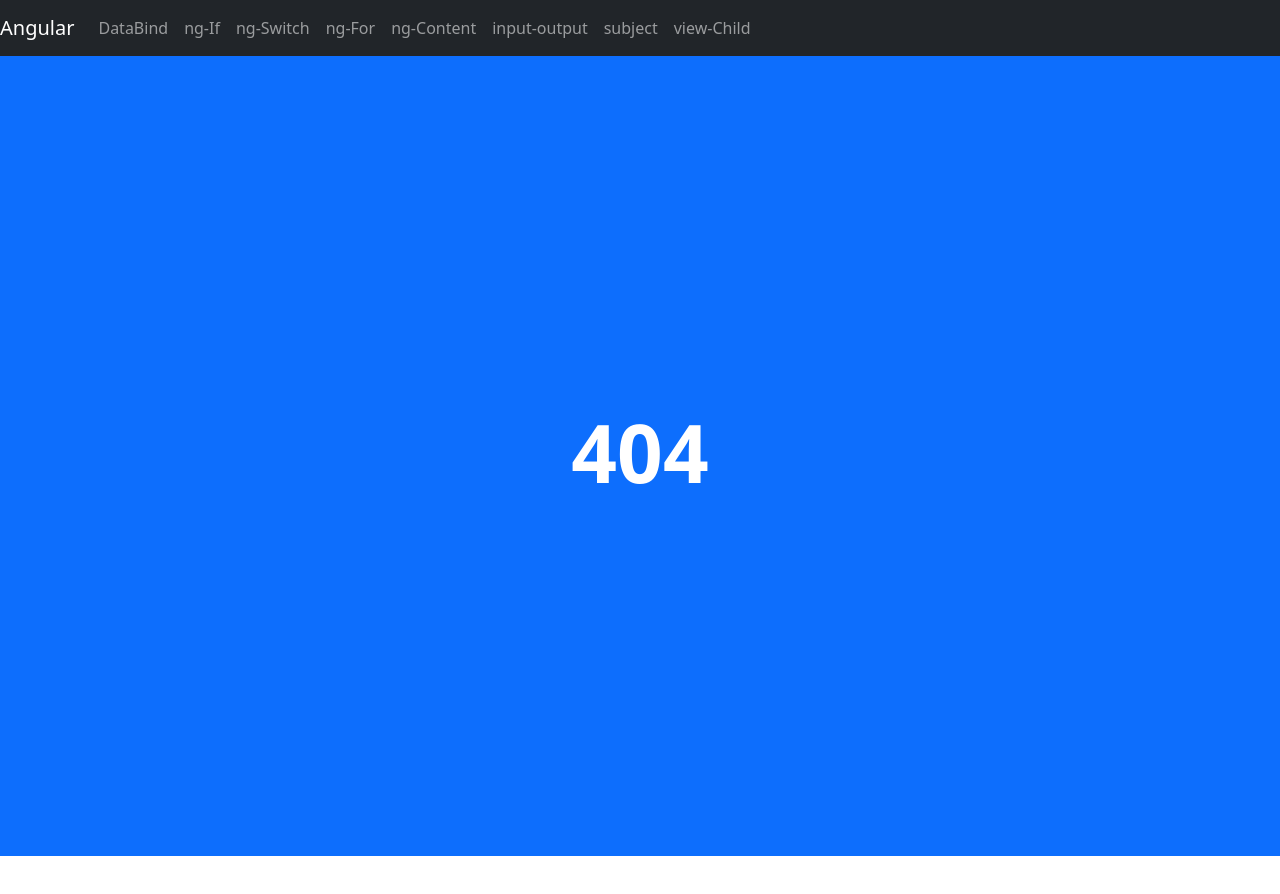
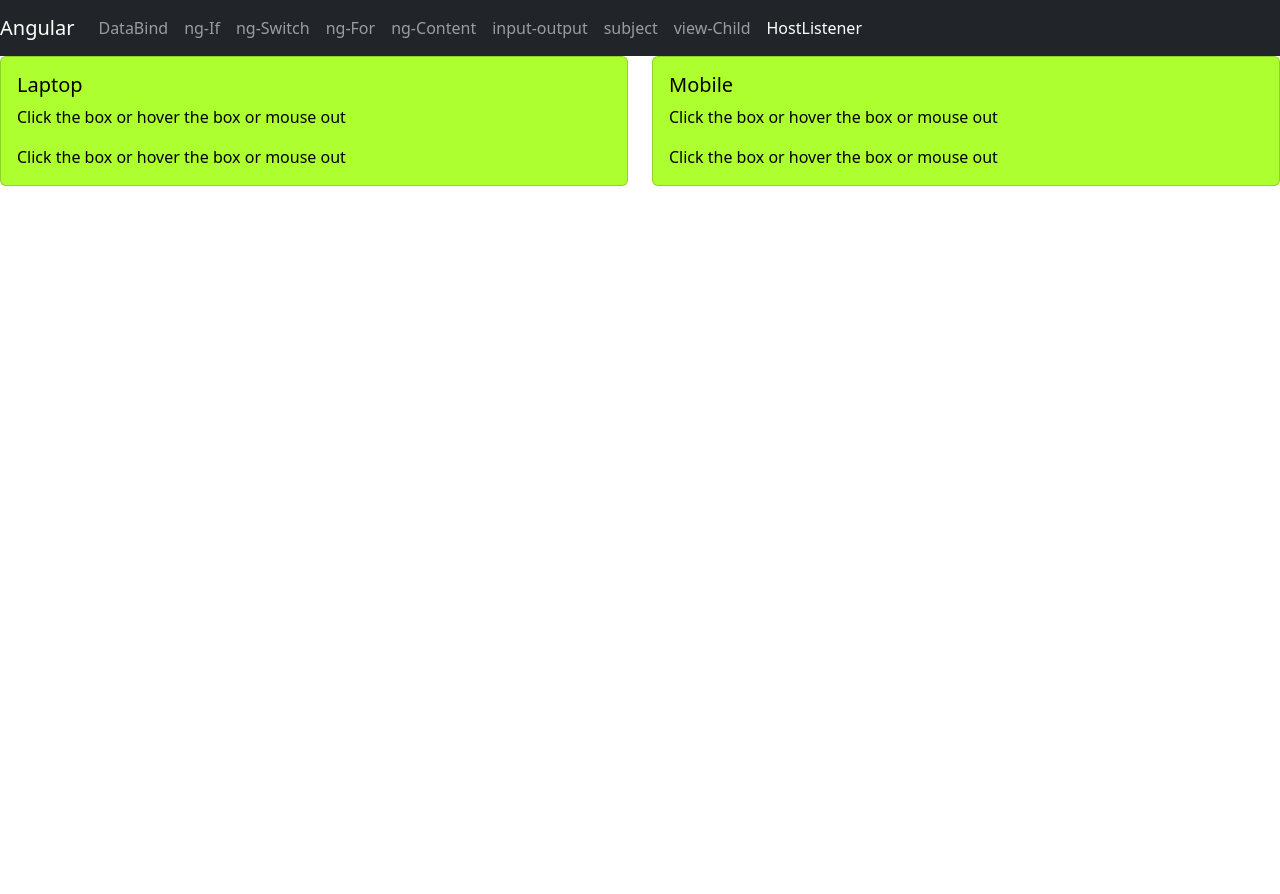
Before and after one commit to dipakchatterjee957/angularProject, an Angular app: page /hostListener in a window 1280 px wide. Before the commit this address had no page. Shown: the top 894 px of the page. Before the commit the page ends 856 px from the top, so only its background shows below. Built offline with nearby package versions, Linux system fonts and the light colour scheme.

Commit message:
hostlistener

```diff
--- a/src/app/app-routing.module.ts
+++ b/src/app/app-routing.module.ts
@@ -10,6 +10,7 @@ import { NgContentComponent } from './content/ng-content/ng-content.component';
 import { ParentComponent } from './inputOutput/parent/parent.component';
 import { SubjectComponent } from './subject/subject.component';
 import { ViewchildComponent } from './viewchild/viewchild.component';
+import { HostlistenerComponent } from './hostlistener/hostlistener.component';
 
 const routes: Routes = [
   { path: '', redirectTo: 'login', pathMatch: 'full' },
@@ -22,6 +23,7 @@ const routes: Routes = [
   { path: 'inputOutput', component: ParentComponent },
   { path: 'subject', component: SubjectComponent },
   { path: 'viewChild', component: ViewchildComponent },
+  { path: 'hostListener', component: HostlistenerComponent },
   { path: '**', component: PagenotfoundComponent }
 ];
 
--- a/src/app/app.module.ts
+++ b/src/app/app.module.ts
@@ -23,6 +23,8 @@ import { UtilityService } from './appService/utility.service';
 import { ViewchildComponent } from './viewchild/viewchild.component';
 import { Comp3Component } from './component/comp3/comp3.component';
 import { TestdirectiveDirective } from './appDirective/testdirective.directive';
+import { HostlistenerComponent } from './hostlistener/hostlistener.component';
+import { HostlistenerDirective } from './appDirective/hostlistener.directive';
 // import { Comp3Component } from './viewchild/comp3/comp3.component';
 
 @NgModule({
@@ -46,6 +48,8 @@ import { TestdirectiveDirective } from './appDirective/testdirective.directive';
     ViewchildComponent,
     Comp3Component,
     TestdirectiveDirective,
+    HostlistenerComponent,
+    HostlistenerDirective,
   ],
   imports: [
     BrowserModule,
--- /dev/null
+++ b/src/app/appDirective/hostlistener.directive.ts
@@ -0,0 +1,33 @@
+import { Directive, ElementRef, HostBinding, HostListener, Renderer2 } from '@angular/core';
+
+@Directive({
+  selector: '[appHostlistener]'
+})
+export class HostlistenerDirective {
+
+  //Insted of using renderer we can use HostBinding when we use HostListener
+  constructor(private el: ElementRef, private renderer: Renderer2) {
+    // this.renderer.setStyle(this.el.nativeElement, 'background', 'greenyellow')
+  }
+
+  @HostBinding('style.background') bgColor: string = 'greenyellow';
+  @HostBinding('style.color') textColor: string = 'black';
+
+  @HostBinding('class.boxColor') className: boolean = false;
+
+  @HostListener('mouseover') myMouseover(){
+    // this.renderer.setStyle(this.el.nativeElement, 'background', 'gray');
+    this.bgColor = 'gray';
+    this.textColor = 'white'
+  }
+
+  @HostListener('mouseout') myMouseout(){
+    // this.renderer.setStyle(this.el.nativeElement, 'background', 'greenyellow');
+    this.bgColor = 'greenyellow';
+    this.textColor = 'black'
+  }
+
+  @HostListener('click') myClick(){
+    this.className = !this.className;
+  }
+}
--- a/src/app/component/comp3/comp3.component.html
+++ b/src/app/component/comp3/comp3.component.html
@@ -3,9 +3,13 @@
     <div class="card-body">
         <h5 class="card-title">{{productName}}</h5>
         <p class="card-text">Lorem ipsum dolor sit amet consectetur adipisicing elit. Fugit, quae?</p>
-        <button class="btn btn-success" (click)="alertProductname()">Alert product name</button>
+        <button class="btn btn-success" (click)="alertProductname()">Alert product name</button> &nbsp;
+        <button class="btn btn-success" (click)="addContentChild()">Add message ng-content</button>
         <br> <br>
-        <ng-content></ng-content>
+        <div style="border: 1px solid black;">
+            This is ng-content comming from parent
+            <ng-content></ng-content>
+        </div>
 
         <p>Name is <strong> {{text}}</strong></p>
     </div>
--- a/src/app/component/comp3/comp3.component.ts
+++ b/src/app/component/comp3/comp3.component.ts
@@ -27,6 +27,9 @@ export class Comp3Component implements AfterViewInit, AfterContentInit {
 
   alertProductname() {
     alert(this.productName);
+  }
+
+  addContentChild(){
     let text = this.renderer.createText('What is your name?');
     this.renderer.appendChild(this.childParagraph.nativeElement, text)
   }
--- /dev/null
+++ b/src/app/hostlistener/hostlistener.component.css
@@ -0,0 +1,3 @@
+.boxColor{
+    font-size: x-large;
+}
--- /dev/null
+++ b/src/app/hostlistener/hostlistener.component.html
@@ -0,0 +1,27 @@
+
+
+    <div class="row">
+
+        <div class="col-md-6">
+            <div class="card" appHostlistener>
+                <div class="card-body">
+                    <h5 class="card-title">Laptop</h5>
+                    <p class="card-text">Click the box or hover the box or mouse out</p>
+                    <p class="card-text">Click the box or hover the box or mouse out</p>
+                </div>
+            </div>
+        </div>
+
+        <div class="col-md-6">
+            <div class="card" appHostlistener>
+                <div class="card-body">
+                    <h5 class="card-title">Mobile</h5>
+                    <p class="card-text">Click the box or hover the box or mouse out</p>
+                    <p class="card-text">Click the box or hover the box or mouse out</p>
+                </div>
+            </div>
+        </div>
+
+    </div>
+<br><br><br><br><br><br><br><br><br><br><br><br><br><br><br><br><br><br><br><br><br><br><br><br><br>
+<br><br><br><br><br><br><br><br><br><br><br><br><br><br><br><br><br><br>
--- /dev/null
+++ b/src/app/hostlistener/hostlistener.component.ts
@@ -0,0 +1,18 @@
+import { Component, HostListener } from '@angular/core';
+
+@Component({
+  selector: 'app-hostlistener',
+  templateUrl: './hostlistener.component.html',
+  styleUrls: ['./hostlistener.component.css']
+})
+export class HostlistenerComponent {
+
+  // @HostListener('click') myClick(){
+  //   alert('hostlistener')
+  // }
+
+  // Using HostListener the scroll event is only working on this page.
+  @HostListener('window:scroll',['$event']) myScroll(){
+    console.log('scrolling')
+  }
+}
--- a/src/app/myContainer/top-nav/top-nav.component.ts
+++ b/src/app/myContainer/top-nav/top-nav.component.ts
@@ -16,5 +16,6 @@ export class TopNavComponent {
     { routerPath: '/inputOutput', pathName: 'input-output' },
     { routerPath: '/subject', pathName: 'subject' },
     { routerPath: '/viewChild', pathName: 'view-Child' },
+    { routerPath: '/hostListener', pathName: 'HostListener' },
   ]
 }
```
Also changed, not shown: 2 other files (tests, documents, lock files or other folders).
